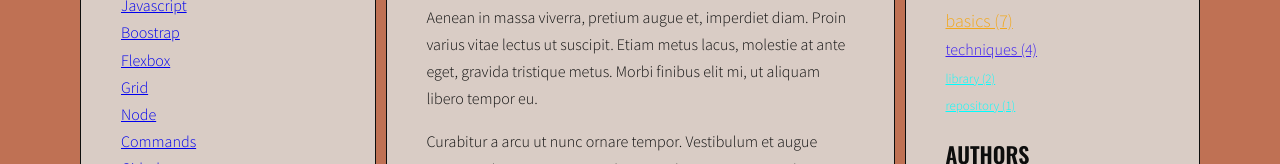
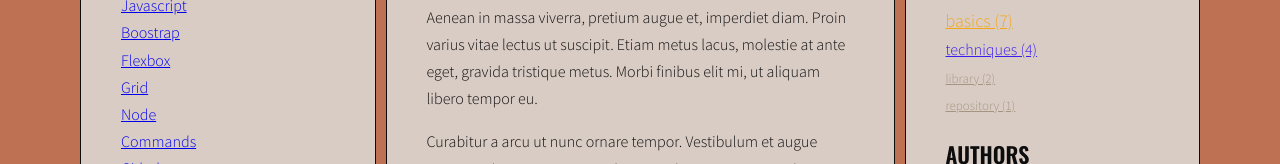
Before and after one commit to OwcaTyBaranie/javascript-blog, a website: page index.html in a window 1280 px wide. Shown: the part 501-665 px from the top of the page. Drawn offline with nearby package versions, Linux system fonts and the light colour scheme.

Commit message:
Change color of text-size1 class in tags

```diff
--- a/sass/style.scss
+++ b/sass/style.scss
@@ -164,7 +164,7 @@ ul.tags-list li {
 
 .tag-size-1 {
   font-size: small; /* dostosuj styl według potrzeb */
-  color:aqua;
+  color:rgba(149, 133, 106, 0.756);
 }
 
 .tag-size-2 {
```
Also changed, not shown: css/style.css.
